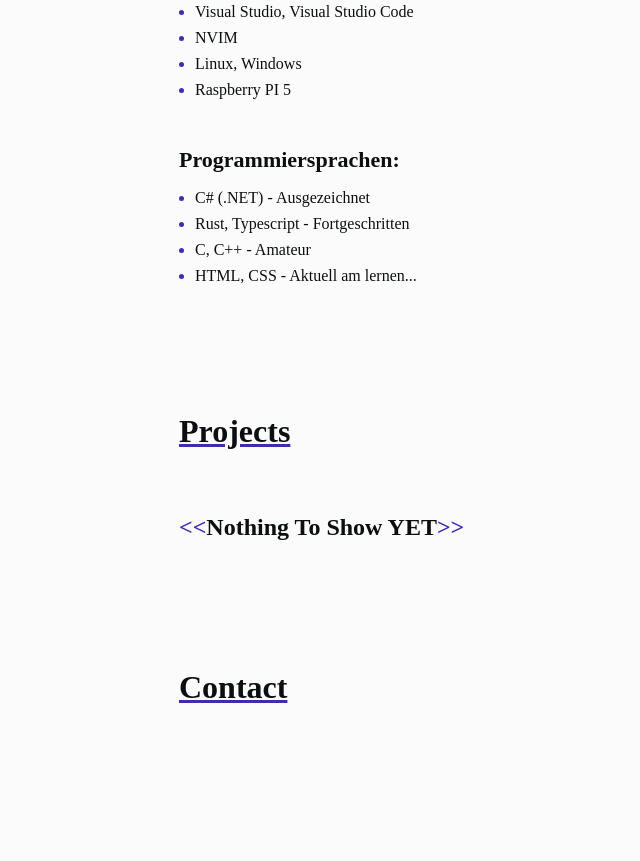
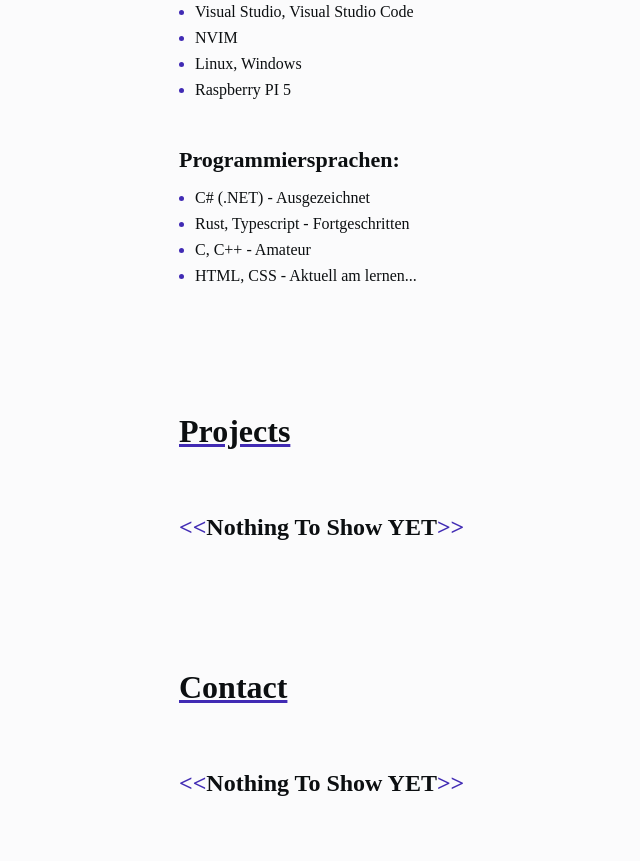
Before and after one commit to FabianTilmans/Portfolio, a plain HTML site: page index.html in a window 1280 px wide. Shown: the part 1410-2271 px from the top of the page, without its empty margins (45-685 px from the left). Before the commit the page ends 2204 px from the top, so only its background shows below. Drawn offline with Linux system fonts and the light colour scheme; a web font is replaced by a local one.

Commit message:
added content to Contact section

```diff
--- a/index.html
+++ b/index.html
@@ -105,6 +105,7 @@
   </section>
   <section id="projects">
     <h2 class="section-header">Contact</h2>
+    <h1 class="project-info"><span>&lt&lt</span>Nothing To Show YET<span>&gt&gt</span></h1>
   </section>
 </body>
 
```
